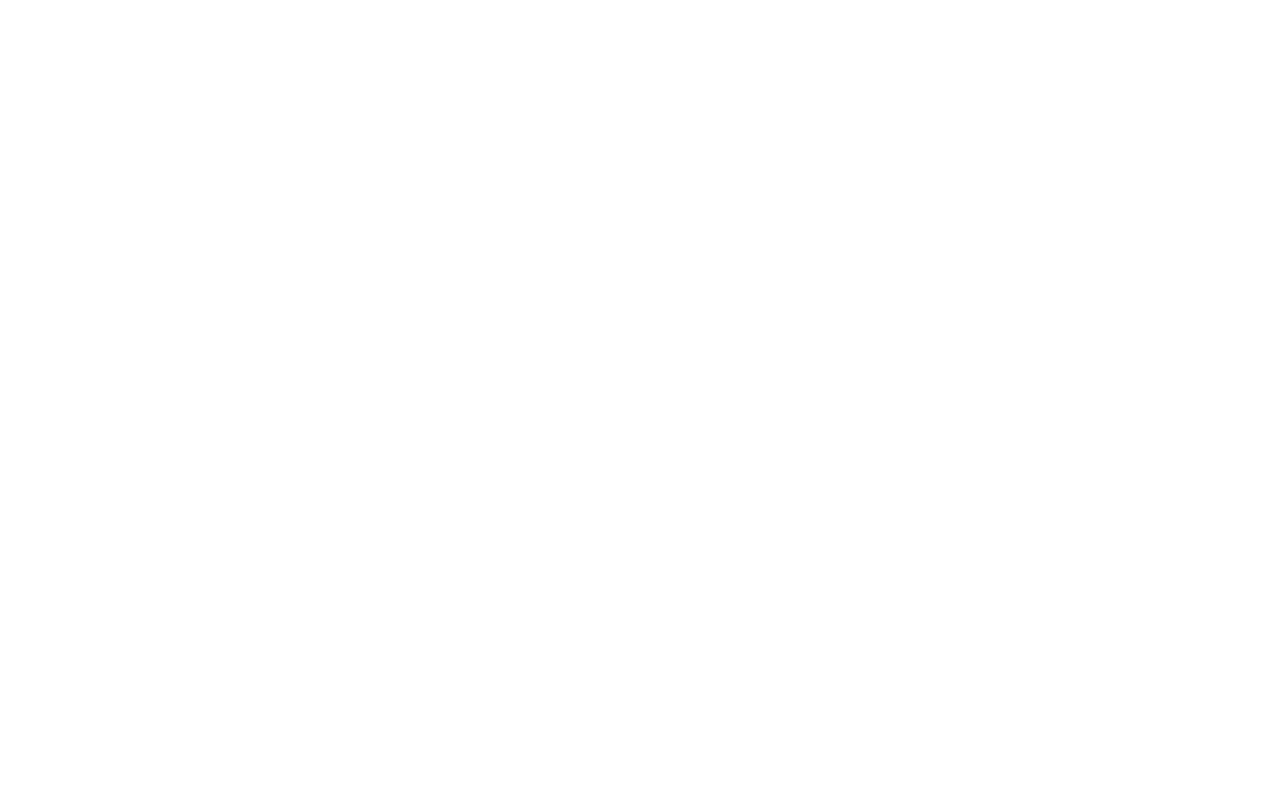
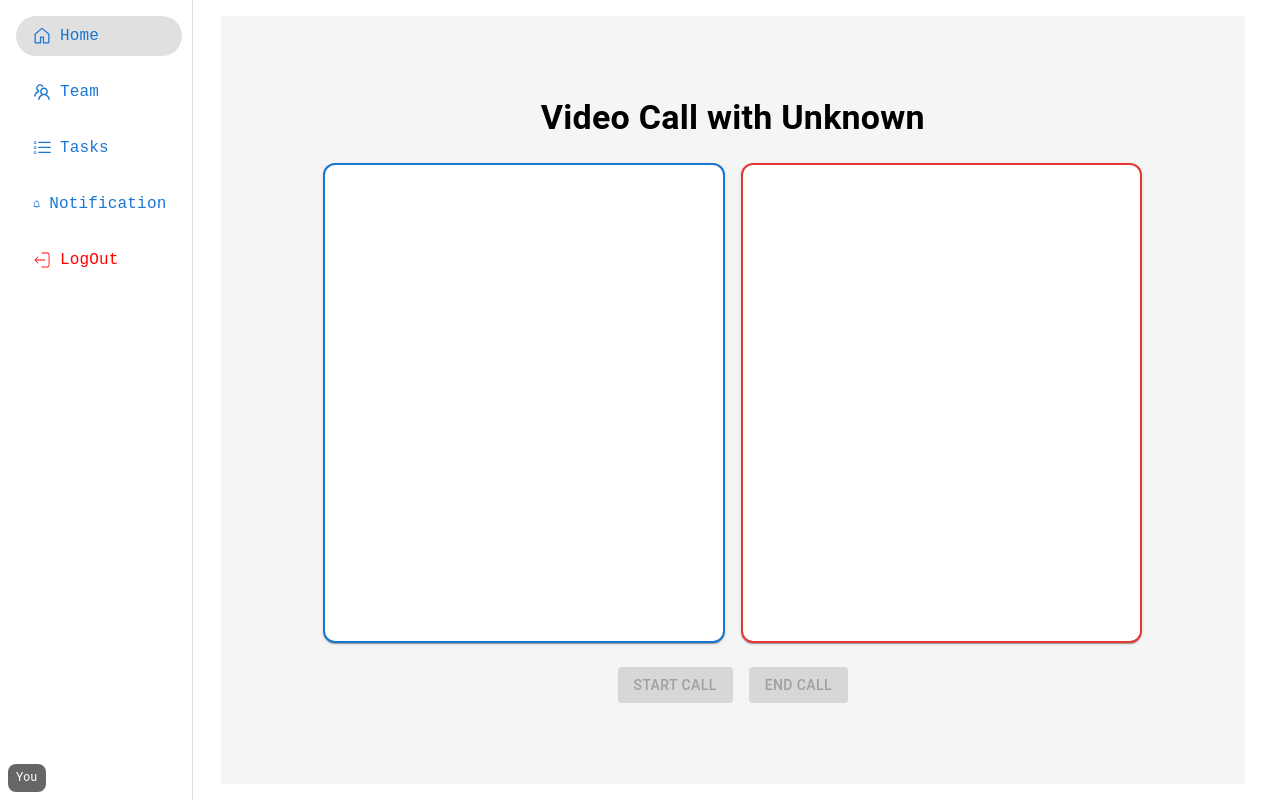
Before and after one commit to adityagaur200/PlanWise, a React (Vite) app in the folder Frontend/: page /videocall in a window 1280 px wide. Before the commit this address had no page. Built offline with nearby package versions, Linux system fonts and the light colour scheme; no server answers; sample sign-in values are in the browser's storage.

Commit message:
ADDED VIDEO CHAT..

```diff
--- a/Frontend/src/App.jsx
+++ b/Frontend/src/App.jsx
@@ -7,6 +7,7 @@ import TeamPage from './Components/Teams/TeamPage';
 import ChatRoom from './Components/Teams/ChatRoom';
 import NotificationPage from './Components/Notification/NotificationPage';
 import TaskPage from './Components/TaskPage/TaskPage';
+import VideoCall from './Components/Teams/VideoCall';
 
 // Function to check if user is authenticated
 const isAuthenticated = () => {
@@ -38,6 +39,7 @@ function App() {
           <Route index element={<Home />} />
           <Route path="team" element={<TeamPage />} />
           <Route path="chat" element={<ChatRoom />} />
+          <Route path='videocall' element={<VideoCall/>}/>
           <Route path="notification" element={<NotificationPage />} />
           <Route path="task" element={<TaskPage />} />
         </Route>
--- a/Frontend/src/Components/Teams/ChatRoom.jsx
+++ b/Frontend/src/Components/Teams/ChatRoom.jsx
@@ -1,7 +1,8 @@
 import React, { useEffect, useState, useRef } from "react";
-import { useLocation } from "react-router-dom";
+import { useLocation, useNavigate } from "react-router-dom";
 import { Client } from "@stomp/stompjs";
 import { Box, Button, Stack, TextField, Typography } from "@mui/material";
+import { CiVideoOn } from "react-icons/ci";
 
 const ChatRoom = () => {
   const location = useLocation();
@@ -11,6 +12,12 @@ const ChatRoom = () => {
   const [messages, setMessages] = useState([]);
   const stompClientRef = useRef(null);
   const messagesEndRef = useRef(null);
+
+  const navigate = useNavigate();
+  const handleVideoCall =()=>
+  {
+    navigate("/videocall", { state: { receiver } })
+  }
 
   useEffect(() => {
     const client = new Client({
@@ -80,6 +87,7 @@ const ChatRoom = () => {
       <Typography variant="h5" fontWeight={600}>
         Chat with {receiver || "Unknown"}
       </Typography>
+      <CiVideoOn  onClick={handleVideoCall}/>
 
       <Box sx={{ flex: 1, overflowY: "auto", border: "1px solid #ddd", padding: 2, borderRadius: 2 }}>
         {messages.length === 0 ? (
--- /dev/null
+++ b/Frontend/src/Components/Teams/VideoCall.jsx
@@ -0,0 +1,211 @@
+import React, { useEffect, useRef, useState } from "react";
+import { useLocation } from "react-router-dom";
+import { Client } from "@stomp/stompjs";
+import { Box, Button, Typography, Stack, Paper } from "@mui/material";
+
+const VideoCall = () => {
+  const location = useLocation();
+  const receiver = location.state?.receiver;
+  const sender = localStorage.getItem("username");
+
+  const [localStream, setLocalStream] = useState(null);
+  const [remoteStream, setRemoteStream] = useState(null);
+  const stompClientRef = useRef(null);
+  const peerConnectionRef = useRef(null);
+  const remoteVideoRef = useRef(null);
+  const localVideoRef = useRef(null);
+
+  useEffect(() => {
+    const client = new Client({
+      brokerURL: "ws://localhost:3030/ws/websocket",
+      reconnectDelay: 5000,
+      debug: (str) => console.log(str),
+      onConnect: () => {
+        console.log("✅ Connected to WebSocket");
+        client.subscribe(`/user/${sender}/webrtc`, (message) => {
+          const data = JSON.parse(message.body);
+          handleSignalingData(data);
+        });
+      },
+      onStompError: (frame) => {
+        console.error("❌ STOMP Error:", frame);
+      },
+    });
+
+    client.activate();
+    stompClientRef.current = client;
+
+    return () => {
+      if (stompClientRef.current) {
+        stompClientRef.current.deactivate();
+      }
+    };
+  }, [sender]);
+
+  useEffect(() => {
+    const initializeMedia = async () => {
+      try {
+        const stream = await navigator.mediaDevices.getUserMedia({ video: true, audio: true });
+        setLocalStream(stream);
+      } catch (error) {
+        console.error("❌ Error accessing media devices:", error);
+      }
+    };
+
+    initializeMedia();
+  }, []);
+
+  useEffect(() => {
+    if (remoteStream && remoteVideoRef.current) {
+      remoteVideoRef.current.srcObject = remoteStream;
+    }
+  }, [remoteStream]);
+
+  useEffect(() => {
+    if (localStream && localVideoRef.current) {
+      localVideoRef.current.srcObject = localStream;
+    }
+  }, [localStream]);
+
+  const setupPeerConnection = () => {
+    peerConnectionRef.current = new RTCPeerConnection({
+      iceServers: [{ urls: "stun:stun.l.google.com:19302" }],
+    });
+
+    peerConnectionRef.current.ontrack = (event) => {
+      console.log("📡 Received Remote Track:", event.streams[0]);
+      setRemoteStream(event.streams[0]); // ✅ Properly setting remote stream
+    };
+
+    peerConnectionRef.current.onicecandidate = (event) => {
+      if (event.candidate) {
+        sendSignalingData({ type: "candidate", candidate: event.candidate });
+      }
+    };
+
+    if (localStream) {
+      localStream.getTracks().forEach((track) => {
+        peerConnectionRef.current.addTrack(track, localStream);
+      });
+    }
+  };
+
+  const startCall = async () => {
+    if (!localStream) {
+      console.error("❌ No local stream available");
+      return;
+    }
+
+    if (!peerConnectionRef.current) {
+      setupPeerConnection();
+    }
+
+    const offer = await peerConnectionRef.current.createOffer();
+    await peerConnectionRef.current.setLocalDescription(offer);
+    console.log("📡 Sending Offer:", offer);
+
+    sendSignalingData({ type: "offer", sdp: offer.sdp }); // ✅ Only send `sdp`
+  };
+
+  const endCall = () => {
+    if (peerConnectionRef.current) {
+      peerConnectionRef.current.close();
+      peerConnectionRef.current = null;
+    }
+    setRemoteStream(null);
+  };
+
+  const handleSignalingData = async (data) => {
+    try {
+      console.log("📩 Handling WebRTC Signaling Data:", data);
+
+      if (!peerConnectionRef.current) {
+        console.warn("⚠️ Peer connection not initialized yet, setting up...");
+        setupPeerConnection();
+      }
+
+      if (data.type === "offer" && data.sdp) {
+        console.log("🔹 Received Offer with SDP:", data.sdp);
+
+        await peerConnectionRef.current.setRemoteDescription(new RTCSessionDescription({ type: "offer", sdp: data.sdp }));
+
+        const answer = await peerConnectionRef.current.createAnswer();
+        await peerConnectionRef.current.setLocalDescription(answer);
+        console.log("📡 Sending Answer:", answer);
+
+        sendSignalingData({ type: "answer", sdp: answer.sdp });
+      } else if (data.type === "answer" && data.sdp) {
+        await peerConnectionRef.current.setRemoteDescription(new RTCSessionDescription({ type: "answer", sdp: data.sdp }));
+        console.log("✅ Remote description set successfully (Answer)");
+      } else if (data.type === "candidate" && data.candidate) {
+        const iceCandidate = new RTCIceCandidate(data.candidate);
+        await peerConnectionRef.current.addIceCandidate(iceCandidate);
+        console.log("✅ ICE Candidate added:", iceCandidate);
+      }
+    } catch (error) {
+      console.error("❌ Error handling signaling data:", error);
+    }
+  };
+
+  const sendSignalingData = (data) => {
+    if (stompClientRef.current && stompClientRef.current.connected) {
+      stompClientRef.current.publish({
+        destination: "/app/webrtc",
+        body: JSON.stringify({ ...data, sender, receiver }),
+      });
+    }
+  };
+
+  return (
+    <Box
+      sx={{
+        width: "80vw", height: "100vh",
+        display: "flex", flexDirection: "column", alignItems: "center",
+        justifyContent: "center", gap: 3, backgroundColor: "#f5f5f5"
+      }}
+    >
+      <Typography variant="h4" fontWeight={600}>
+        Video Call with {receiver || "Unknown"}
+      </Typography>
+
+      <Stack
+        direction="row"
+        spacing={2}
+        sx={{
+          width: "80%",
+          height: "60vh",
+          display: "flex",
+          justifyContent: "center",
+        }}
+      >
+        <Paper sx={{ flex: 1, border: "2px solid #1976d2", borderRadius: "12px", overflow: "hidden" }}>
+          <video ref={localVideoRef} autoPlay playsInline muted style={{ width: "100%", height: "100%", objectFit: "cover" }} />
+          <Typography
+            variant="caption"
+            sx={{
+              position: "absolute", bottom: 8, left: 8,
+              background: "rgba(0,0,0,0.6)", color: "white", padding: "4px 8px", borderRadius: "8px",
+            }}
+          >
+            You
+          </Typography>
+        </Paper>
+
+        <Paper sx={{ flex: 1, border: "2px solid #e53935", borderRadius: "12px", overflow: "hidden" }}>
+          <video ref={remoteVideoRef} autoPlay playsInline style={{ width: "100%", height: "100%", objectFit: "cover" }} />
+        </Paper>
+      </Stack>
+
+      <Stack direction="row" spacing={2}>
+        <Button variant="contained" color="success" onClick={startCall} disabled={!localStream}>
+          Start Call
+        </Button>
+        <Button variant="contained" color="error" onClick={endCall} disabled={!remoteStream}>
+          End Call
+        </Button>
+      </Stack>
+    </Box>
+  );
+};
+
+export default VideoCall;
--- a/Frontend/vite.config.js
+++ b/Frontend/vite.config.js
@@ -4,6 +4,9 @@ import tailwindcss from '@tailwindcss/vite'
 import path from 'path';
 // https://vite.dev/config/
 export default defineConfig({
+  define: {
+    global: {},
+  },
   plugins: [react(),tailwindcss(),],
   resolve: {
     alias: {
```
